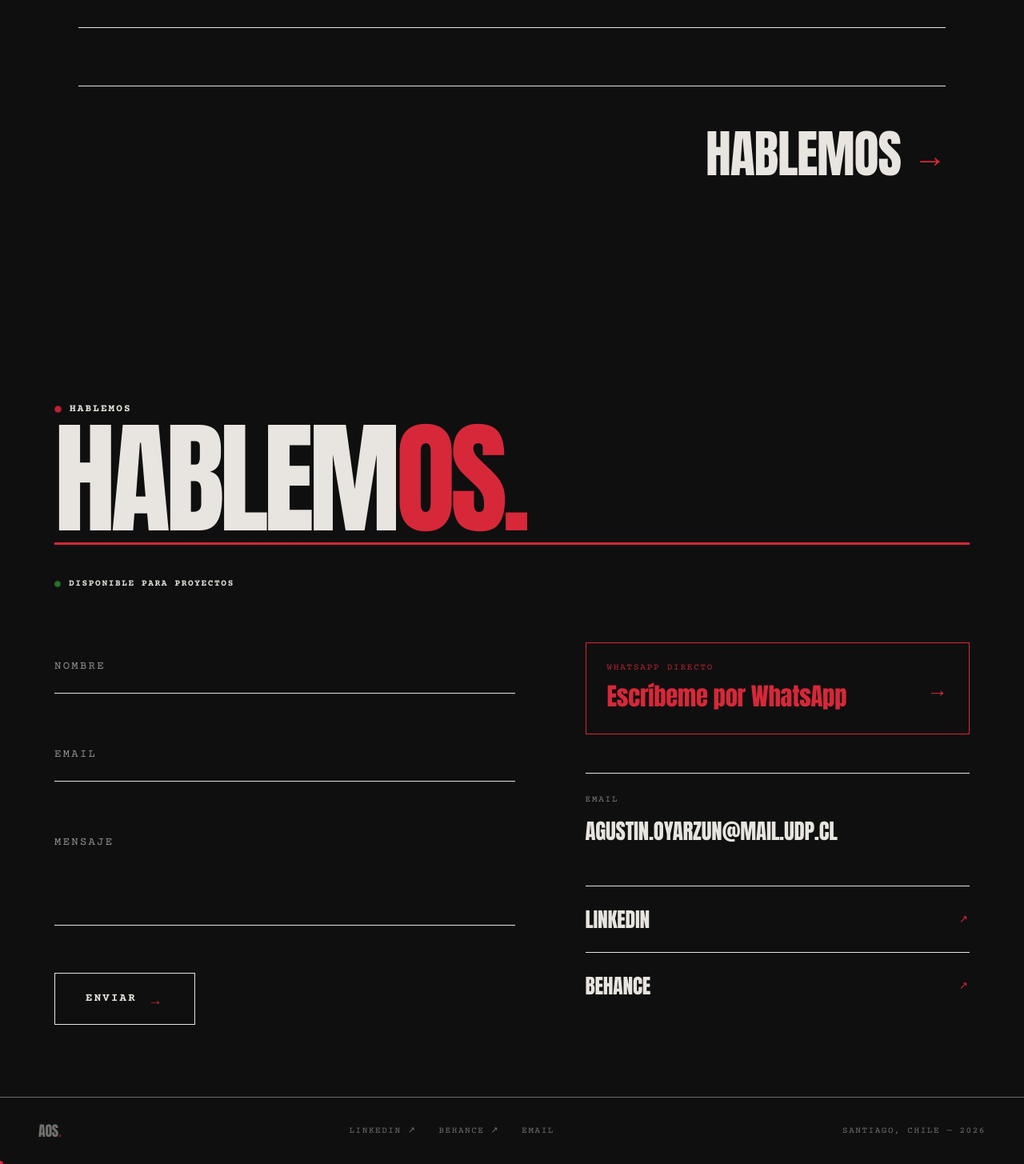
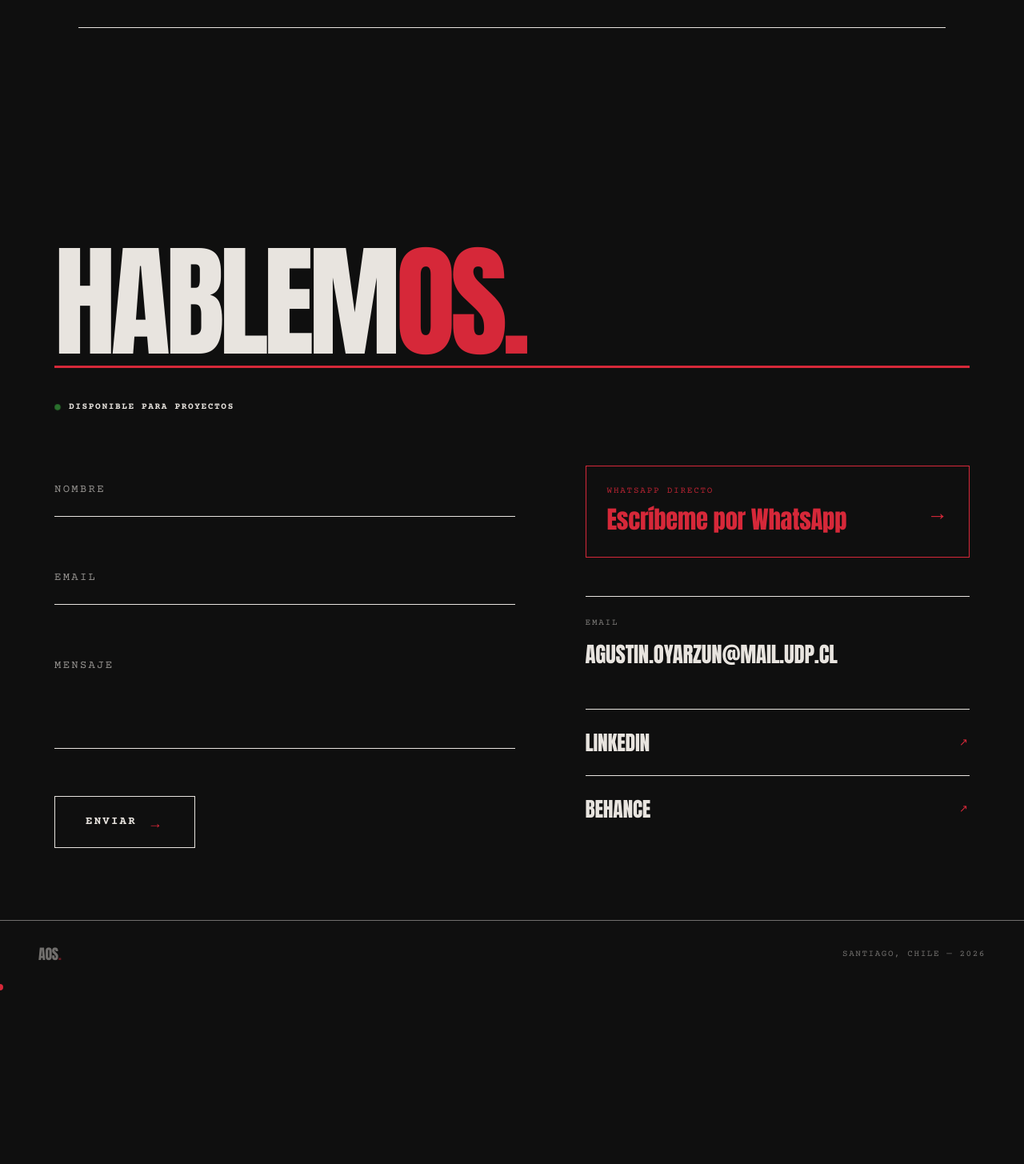
Before and after one commit to wachanito/aos-portfolio, a Next.js app: page / in a window 1280 px wide. Shown: the part 5734-7189 px from the top of the page at 80% size. After the commit the page ends 6968 px from the top, so only its background shows below. Built offline with nearby package versions, Linux system fonts and the light colour scheme.

Commit message:
fix: eliminar repeticiones de Hablemos y links del footer

```diff
--- a/app/layout.tsx
+++ b/app/layout.tsx
@@ -29,12 +29,7 @@ export default function RootLayout({ children }: { children: React.ReactNode })
         {children}
         <footer className="site-footer">
           <span className="logo">AOS<span>.</span></span>
-          <nav className="site-footer__links" aria-label="Links sociales">
-            <a href="https://www.linkedin.com/in/agust%C3%ADn-oyarz%C3%BAn-4452b82a8/" target="_blank" rel="noopener">LinkedIn ↗</a>
-            <a href="https://www.behance.net/agustnoyarzun" target="_blank" rel="noopener">Behance ↗</a>
-            <a href="mailto:agustin.oyarzun@mail.udp.cl">Email</a>
-          </nav>
-          <span>Santiago, Chile &mdash; {new Date().getFullYear()}</span>
+<span>Santiago, Chile &mdash; {new Date().getFullYear()}</span>
         </footer>
       </body>
     </html>
--- a/components/Contacto.tsx
+++ b/components/Contacto.tsx
@@ -68,7 +68,6 @@ export default function Contacto() {
     <section id="contacto" className="contacto">
       <div className="aos-section">
         <div className="contacto__head">
-          <span className="aos-eyebrow"><span className="aos-eyebrow__dot" />Hablemos</span>
           <div className="aos-section-head">
             <h2 className="aos-title">Hablem<span className="accent">os.</span></h2>
             <span className="aos-underline" data-underline />
--- a/components/Servicios.tsx
+++ b/components/Servicios.tsx
@@ -52,22 +52,6 @@ export default function Servicios() {
             </div>
           ))}
         </div>
-        <div className="servicios-cta">
-          <a
-            href="#contacto"
-            className="servicios-cta__link"
-            onClick={e => {
-              e.preventDefault();
-              const el = document.getElementById('contacto');
-              if (!el) return;
-              if ((window as any).lenis) (window as any).lenis.scrollTo(el, { offset: -64 });
-              else el.scrollIntoView({ behavior: 'smooth' });
-            }}
-          >
-            <span>Hablemos</span>
-            <span className="arr" aria-hidden="true">&#8594;</span>
-          </a>
-        </div>
       </div>
     </section>
   );
```
